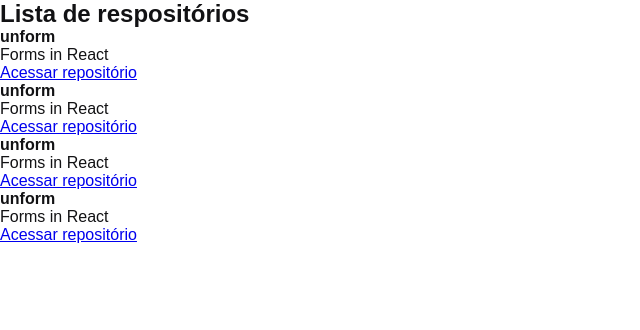
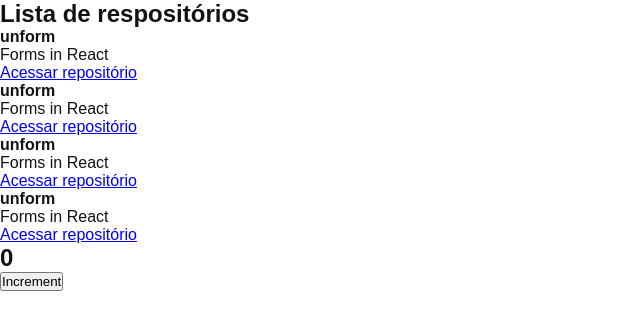
Before and after one commit to marcosmpar/01-github-explorer-, a React app: page / in a window 1280 px wide. Shown: the top 330 px of the page, without its empty margins (0-640 px from the left). Built offline with nearby package versions, Linux system fonts and the light colour scheme.

Commit message:
estado do component

```diff
--- a/src/App.jsx
+++ b/src/App.jsx
@@ -1,6 +1,12 @@
-import { RepositoryList } from './components/RepositoryList'
-import './styles/global.scss'
+import { Counter } from "./components/Counter";
+import { RepositoryList } from "./components/RepositoryList";
+import "./styles/global.scss";
 
-export function App (){
-    return <RepositoryList />
+export function App() {
+  return (
+    <>
+      <RepositoryList />
+      <Counter />
+    </>
+  );
 }
--- /dev/null
+++ b/src/components/Counter.jsx
@@ -0,0 +1,16 @@
+import { useState } from "react"
+
+export function Counter() {
+    const [counter, setCounter] = useState(0)
+
+    function increment() {
+        setCounter(counter + 1)
+    }
+
+    return (
+        <div>
+            <h2>{counter}</h2>
+            <button type="button" onClick={increment}>Increment</button>
+        </div>
+    )
+}
```
